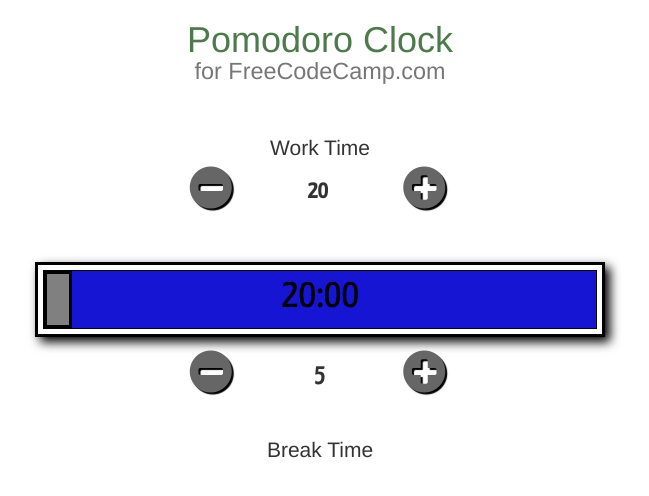
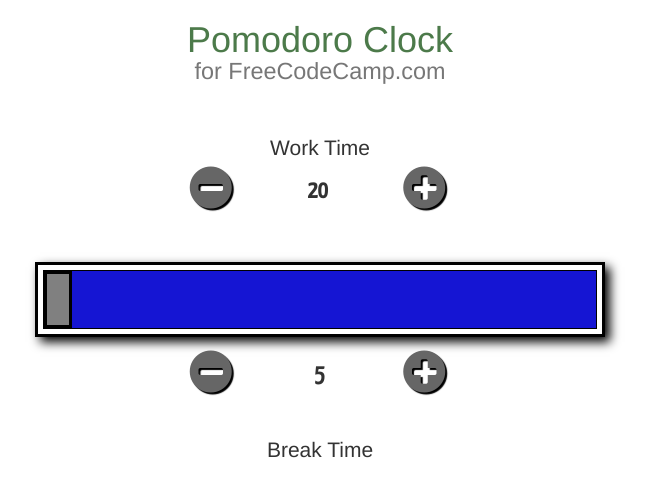
Before and after one commit to kurzninja/Pomodoro-Clock, a plain HTML site: page index.html in a window 1280 px wide. Shown: the whole page, without its empty margins (320-969 px from the left). Drawn offline with nearby package versions, Linux system fonts and the light colour scheme.

Commit message:
Removed initial value from .timer div
Initial value of .timer div will be set and displayed by the interface
during initialization

```diff
--- a/index.html
+++ b/index.html
@@ -40,7 +40,7 @@
             <div class="col-xs-12">
                 <div class="clock">
                     <div class="clock-inside">
-                        <div class="timer">20:00</div>
+                        <div class="timer"></div>
                         <div class="ticker"></div>
                     </div>
                 </div>
```
